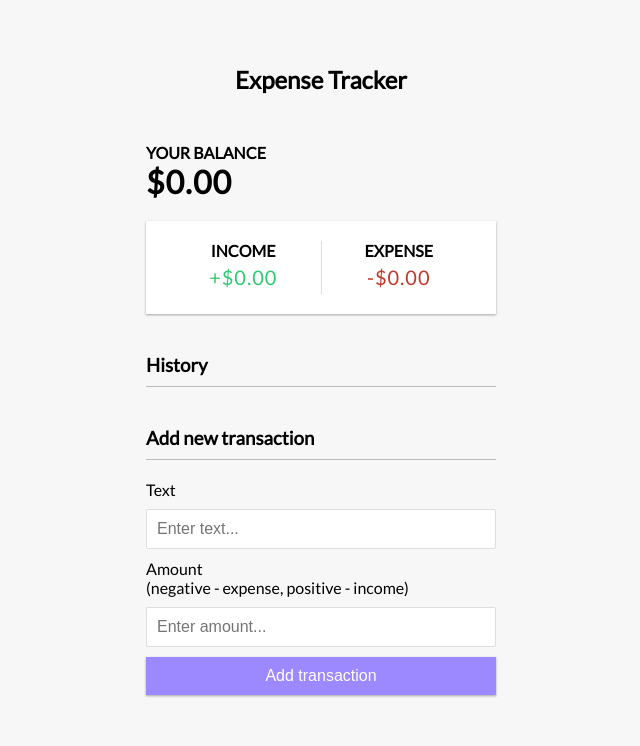
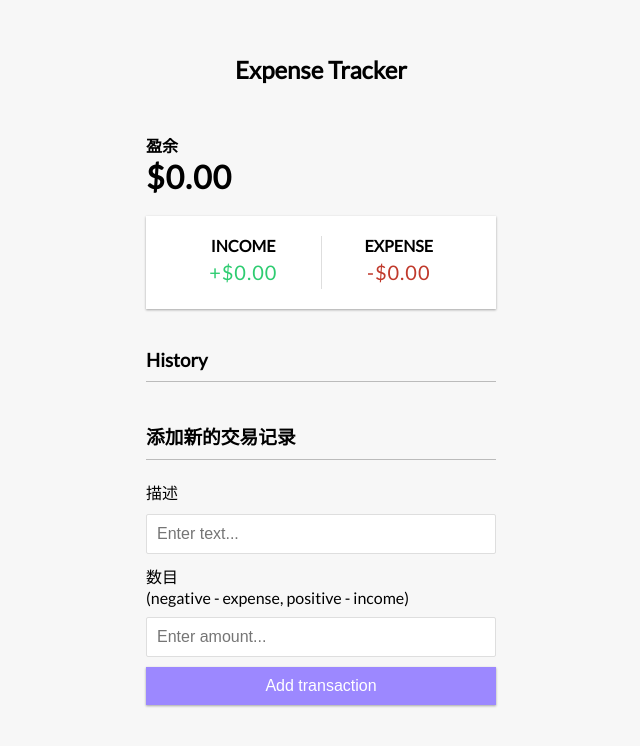
Before and after one commit to XIwen-chuan/JavaScript-Small-project-exercises, a plain HTML site: page ExpenseTrack/index.html in a window 1280 px wide. Shown: the whole page, without its empty margins (319-959 px from the left). Drawn offline with Linux system fonts and the light colour scheme.

Commit message:
Update index.html

```diff
--- a/ExpenseTrack/index.html
+++ b/ExpenseTrack/index.html
@@ -13,7 +13,7 @@
     <h2>Expense Tracker</h2>
 
     <div class="container">
-        <h4>Your Balance</h4>
+        <h4>盈余</h4>
         <h1 id="balance">$0.00</h1>
 
         <div class="inc-exp-container">
@@ -32,14 +32,14 @@
 
         </ul>
 
-        <h3>Add new transaction</h3>
+        <h3>添加新的交易记录</h3>
         <form id="form">
             <div class="form-control">
-                <label for="text">Text</label>
+                <label for="text">描述</label>
                 <input type="text" id="text" placeholder="Enter text..." />
             </div>
             <div class="form-control">
-                <label for="amount">Amount <br />
+                <label for="amount">数目<br>
             (negative - expense, positive - income)</label
           >
           <input type="number" id="amount" placeholder="Enter amount..." />
```
